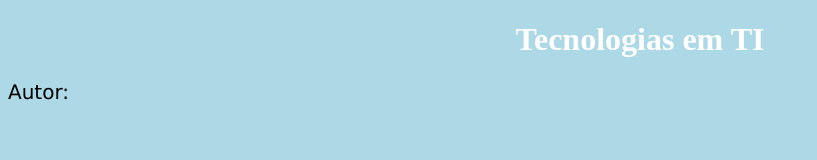
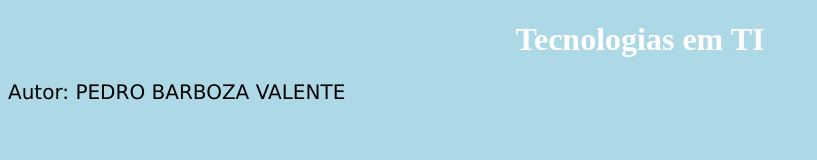
Before and after one commit to PedroBarboz4/TecnologiasTI, a plain HTML site: page Index.html in a window 1280 px wide. Shown: the whole page, without its empty margins (0-817 px from the left). Drawn offline with Linux system fonts and the light colour scheme.

Commit message:
Acrescentando o nome do autor

```diff
--- a/Index.html
+++ b/Index.html
@@ -20,7 +20,7 @@
 	<body>
 
 		<h1>Tecnologias em TI</h1>
-		<p>Autor:</p>
+		<p>Autor: PEDRO BARBOZA VALENTE</p>
 
 	</body>
 </html>
```
